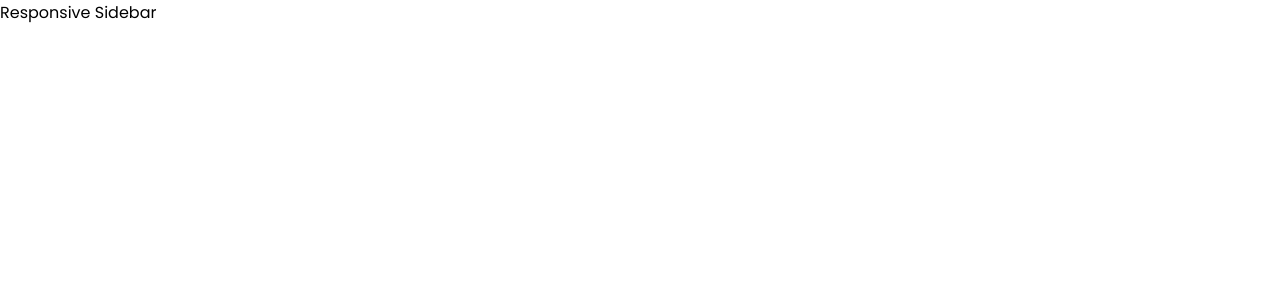
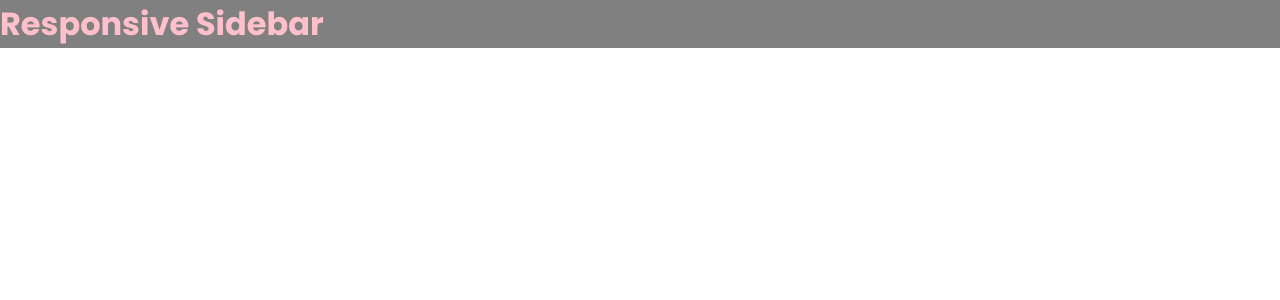
Before and after one commit to mhaji007/Responsive-Reusable-Sidebar, a React (Create React App) app: page / in a window 1280 px wide. Shown: the top 300 px of the page. Built offline with nearby package versions, Linux system fonts and the light colour scheme.

Commit message:
Set up styled components

```diff
--- a/package.json
+++ b/package.json
@@ -4,6 +4,7 @@
   "private": true,
   "dependencies": {
     "@emotion/core": "^11.0.0",
+    "@emotion/react": "^11.1.2",
     "@emotion/styled": "^11.0.0",
     "@testing-library/jest-dom": "^5.11.6",
     "@testing-library/react": "^11.2.2",
--- a/public/index.html
+++ b/public/index.html
@@ -10,37 +10,16 @@
       content="Web site created using create-react-app"
     />
     <link rel="apple-touch-icon" href="%PUBLIC_URL%/logo192.png" />
-    <!--
-      manifest.json provides metadata used when your web app is installed on a
-      user's mobile device or desktop. See https://developers.google.com/web/fundamentals/web-app-manifest/
-    -->
+
     <link rel="preconnect" href="https://fonts.gstatic.com">
 <link href="https://fonts.googleapis.com/css2?family=Poppins:wght@300;400;600;700&display=swap" rel="stylesheet">
     <link rel="manifest" href="%PUBLIC_URL%/manifest.json" />
-    <!--
-      Notice the use of %PUBLIC_URL% in the tags above.
-      It will be replaced with the URL of the `public` folder during the build.
-      Only files inside the `public` folder can be referenced from the HTML.
 
-      Unlike "/favicon.ico" or "favicon.ico", "%PUBLIC_URL%/favicon.ico" will
-      work correctly both with client-side routing and a non-root public URL.
-      Learn how to configure a non-root public URL by running `npm run build`.
-    -->
-
-    <title>React App</title>
+    <title>Responsive Reusable Sidebar</title>
   </head>
   <body>
     <noscript>You need to enable JavaScript to run this app.</noscript>
     <div id="root"></div>
-    <!--
-      This HTML file is a template.
-      If you open it directly in the browser, you will see an empty page.
 
-      You can add webfonts, meta tags, or analytics to this file.
-      The build step will place the bundled scripts into the <body> tag.
-
-      To begin the development, run `npm start` or `yarn start`.
-      To create a production bundle, use `npm run build` or `yarn build`.
-    -->
   </body>
 </html>
--- a/src/App.js
+++ b/src/App.js
@@ -1,9 +1,13 @@
+import React from "react";
+import * as s from "./App.styles"
 
 function App() {
   return (
-    <div className="App">
+    <s.App>
+      <s.Header>
         Responsive Sidebar
-    </div>
+      </s.Header>
+    </s.App>
   );
 }
 
--- /dev/null
+++ b/src/App.styles.js
@@ -0,0 +1,9 @@
+import styled from "@emotion/styled";
+
+export const App = styled.div`
+  background: grey;
+`
+
+export const Header = styled.h1`
+  color: pink;
+`
```
Also changed, not shown: src/components/Sidebar/Sidebar.styles.js (added), 2 other files (tests, documents, lock files or other folders).
